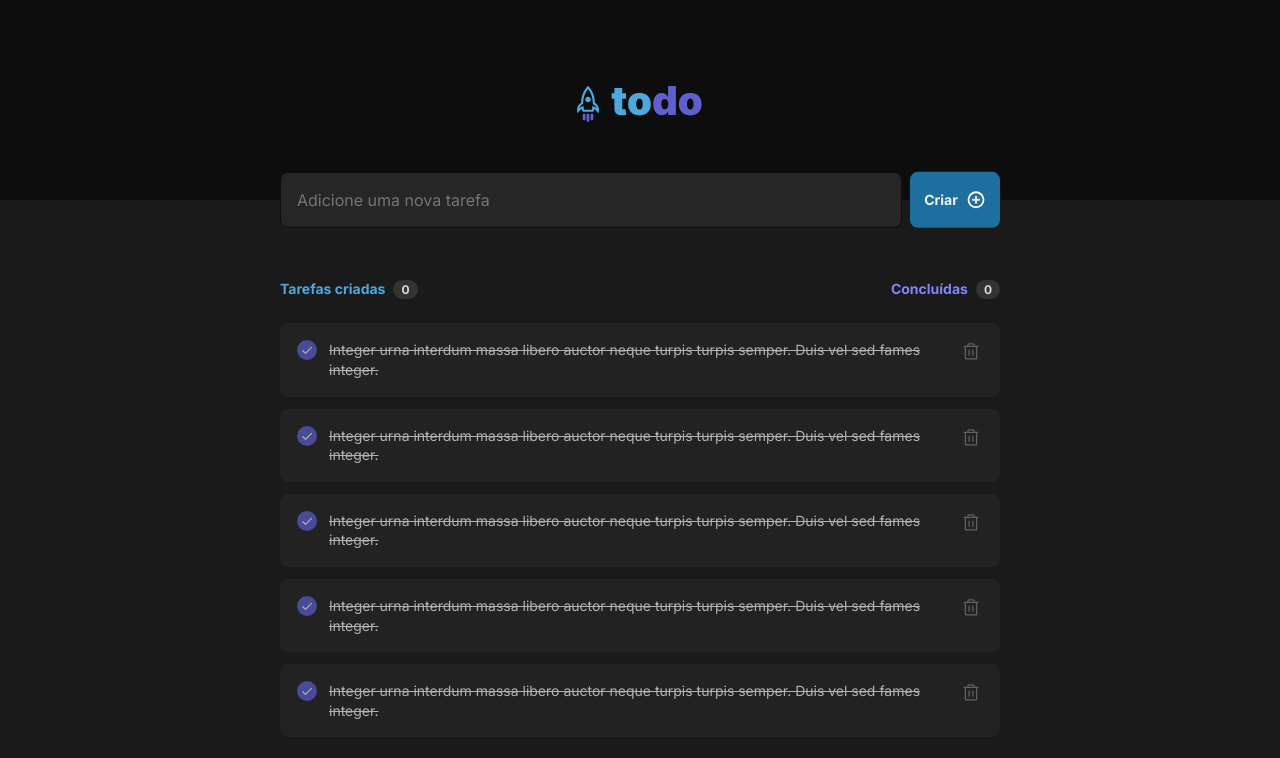
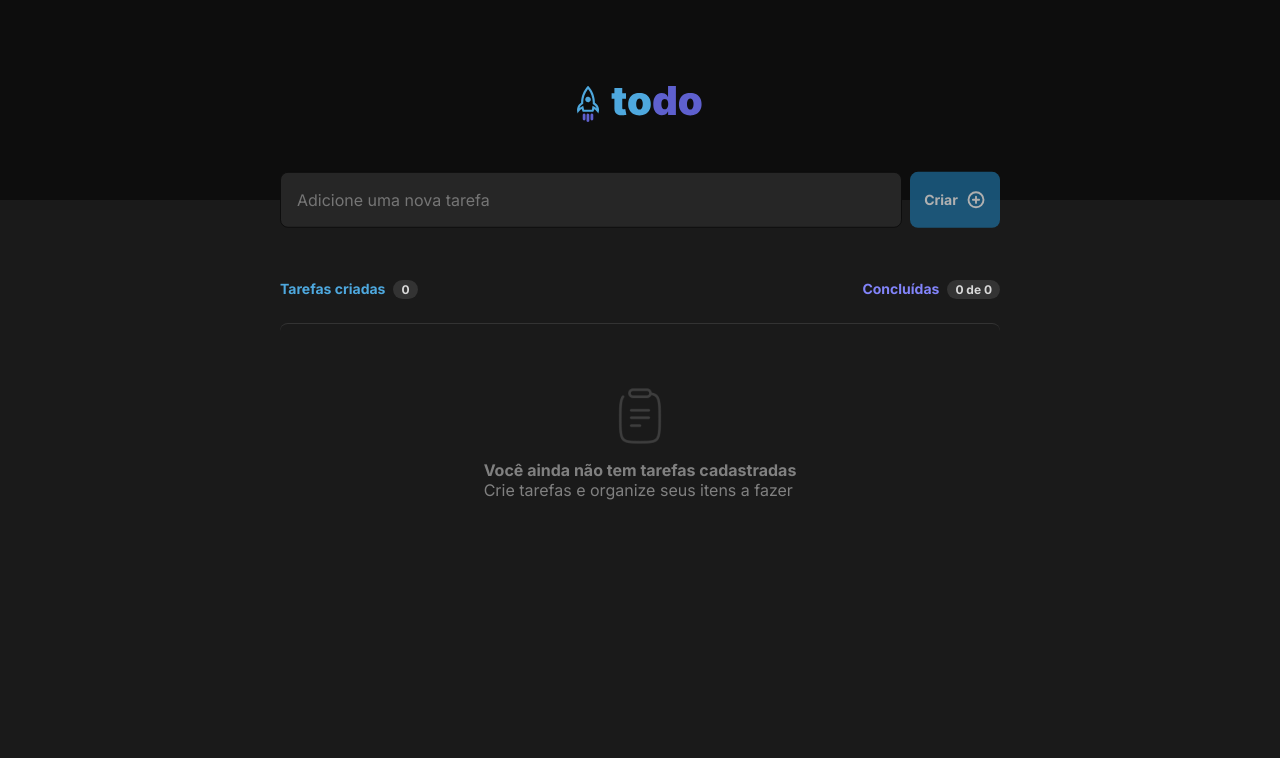
Before and after one commit to thealfredohenrique/todo-list, a React (Vite) app: page / in a window 1280 px wide. Shown: the top 758 px of the page. Built offline with nearby package versions, Linux system fonts and the light colour scheme.

Commit message:
feat(task): Implement add, delete, and toggle task functions

```diff
--- a/src/App.tsx
+++ b/src/App.tsx
@@ -1,5 +1,4 @@
 import Header from "./components/Header";
-import AddTask from "./components/AddTask";
 import Tasks from "./components/Tasks";
 import styles from "./App.module.css";
 import "./global.css";
@@ -9,7 +8,6 @@ function App() {
     <>
       <Header />
       <div className={styles.wrapper}>
-        <AddTask />
         <Tasks />
       </div>
     </>
--- a/src/components/AddTask.module.css
+++ b/src/components/AddTask.module.css
@@ -36,7 +36,12 @@
   font-weight: bold;
 }
 
-.addTask button:focus,
-.addTask button:hover {
+.addTask button:not(:disabled):focus,
+.addTask button:not(:disabled):hover {
   background-color: var(--blue-light);
 }
+
+.addTask button:disabled {
+  cursor: not-allowed;
+  opacity: 0.7;
+}
--- a/src/components/AddTask.tsx
+++ b/src/components/AddTask.tsx
@@ -1,11 +1,34 @@
+import { ChangeEvent, FormEvent, useState } from "react";
 import { PlusCircle } from "@phosphor-icons/react";
 import styles from "./AddTask.module.css";
 
-function AddTask() {
+interface AddTaskProps {
+  onAdd: (content: string) => void;
+}
+
+function AddTask({ onAdd }: AddTaskProps) {
+  const [content, setContent] = useState("");
+
+  function handleAddTask(event: FormEvent) {
+    event.preventDefault();
+    onAdd(content);
+    setContent("");
+  }
+
+  function handleContentChange(event: ChangeEvent<HTMLInputElement>) {
+    setContent(event.target.value);
+  }
+
   return (
-    <form className={styles.addTask}>
-      <input type="text" placeholder="Adicione uma nova tarefa" />
-      <button type="submit">
+    <form onSubmit={handleAddTask} className={styles.addTask}>
+      <input
+        type="text"
+        placeholder="Adicione uma nova tarefa"
+        value={content}
+        onChange={handleContentChange}
+        required
+      />
+      <button type="submit" disabled={content.trim().length === 0}>
         Criar
         <PlusCircle size={20} weight="bold" />
       </button>
--- a/src/components/Task.module.css
+++ b/src/components/Task.module.css
@@ -20,6 +20,7 @@
 
 .check {
   cursor: pointer;
+  line-height: 0;
 }
 
 .check > input[type="checkbox"] {
@@ -64,6 +65,7 @@
   border-radius: 4px;
   line-height: 0;
   padding: 2px;
+  margin-left: auto;
 }
 
 .delete:focus,
--- a/src/components/Task.tsx
+++ b/src/components/Task.tsx
@@ -1,19 +1,35 @@
 import { Check, Circle, Trash } from "@phosphor-icons/react";
 import styles from "./Task.module.css";
 
-function Task() {
+interface TaskProps {
+  id: string;
+  isDone: boolean;
+  content: string;
+  onToggleIsDone: (id: string, value: boolean) => void;
+  onDelete: (id: string) => void;
+}
+
+function Task({ id, isDone, content, onToggleIsDone, onDelete }: TaskProps) {
+  function handleToggleIsDone() {
+    onToggleIsDone(id, !isDone);
+  }
+
+  function handleDelete() {
+    onDelete(id);
+  }
+
   return (
-    <article className={styles.checkedTask}>
-      <label className={styles.check} htmlFor="check">
-        <input id="check" type="checkbox" />
-        {/* <Circle className={styles.unchecked} size={20} weight="bold" /> */}
-        <Check className={styles.checked} size={20} weight="bold" />
+    <article className={isDone ? styles.checkedTask : styles.uncheckedTask}>
+      <label className={styles.check}>
+        <input onChange={handleToggleIsDone} type="checkbox" />
+        {isDone ? (
+          <Check className={styles.checked} size={20} weight="bold" />
+        ) : (
+          <Circle className={styles.unchecked} size={20} weight="bold" />
+        )}
       </label>
-      <p className={styles.content}>
-        Integer urna interdum massa libero auctor neque turpis turpis semper.
-        Duis vel sed fames integer.
-      </p>
-      <button className={styles.delete}>
+      <p className={styles.content}>{content}</p>
+      <button onClick={handleDelete} className={styles.delete}>
         <Trash size={20} />
       </button>
     </article>
--- a/src/components/Tasks.tsx
+++ b/src/components/Tasks.tsx
@@ -1,37 +1,87 @@
+import { useState } from "react";
 import Task from "./Task";
+import AddTask from "./AddTask";
 import clipboard from "../assets/clipboard.png";
 import styles from "./Tasks.module.css";
 
+interface Task {
+  id: string;
+  isDone: boolean;
+  content: string;
+}
+
 function Tasks() {
+  const [tasks, setTasks] = useState<Task[]>([]);
+
+  function addTask(content: string) {
+    const newTask: Task = {
+      id: self.crypto.randomUUID(),
+      isDone: false,
+      content,
+    };
+    setTasks((currentValue) => [...currentValue, newTask]);
+  }
+
+  function toggleIsDoneTask(id: string, value: boolean) {
+    setTasks((currentValue) =>
+      currentValue.map((task) => ({
+        ...task,
+        isDone: task.id === id ? value : task.isDone,
+      }))
+    );
+  }
+
+  function deleteTask(id: string) {
+    const tasksWithoutDeleteOne = tasks.filter((task) => task.id !== id);
+    setTasks(tasksWithoutDeleteOne);
+  }
+
+  function getCreatedTasksQuantity() {
+    return tasks.length;
+  }
+
+  function getCompletedTasksQuantity() {
+    return tasks.filter((task) => task.isDone).length;
+  }
+
   return (
     <main>
+      <AddTask onAdd={addTask} />
+
       <header className={styles.info}>
         <p className={styles.created}>
           Tarefas criadas
-          <span>0</span>
+          <span>{getCreatedTasksQuantity()}</span>
         </p>
 
         <p className={styles.done}>
           Concluídas
-          <span>0</span>
+          <span>
+            {getCompletedTasksQuantity()} de {getCreatedTasksQuantity()}
+          </span>
         </p>
       </header>
 
-      {/* <section className={styles.empty}>
+      {tasks.length ? (
+        <section className={styles.list}>
+          {tasks.map((task) => (
+            <Task
+              key={task.id}
+              {...task}
+              onToggleIsDone={toggleIsDoneTask}
+              onDelete={deleteTask}
+            />
+          ))}
+        </section>
+      ) : (
+        <section className={styles.empty}>
           <img src={clipboard} alt="Clipboard" />
           <p>
             <strong>Você ainda não tem tarefas cadastradas</strong>
             Crie tarefas e organize seus itens a fazer
           </p>
-      </section> */}
-
-      <section className={styles.list}>
-        <Task />
-        <Task />
-        <Task />
-        <Task />
-        <Task />
         </section>
+      )}
     </main>
   );
 }
```
Lines whose indentation alone changed are shown as unchanged.
